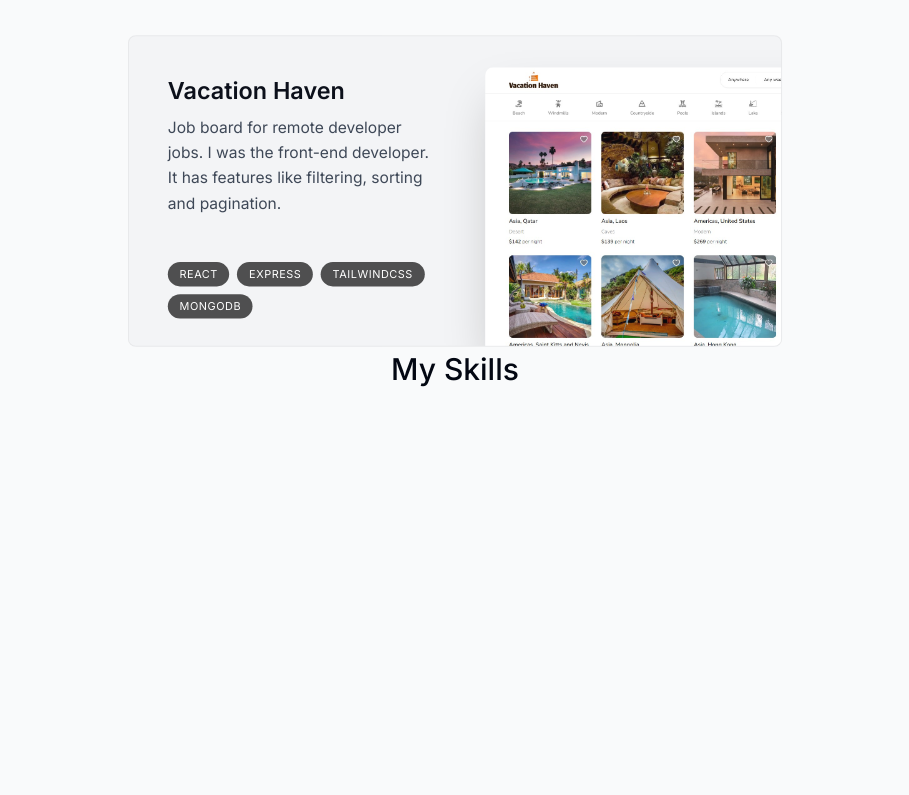
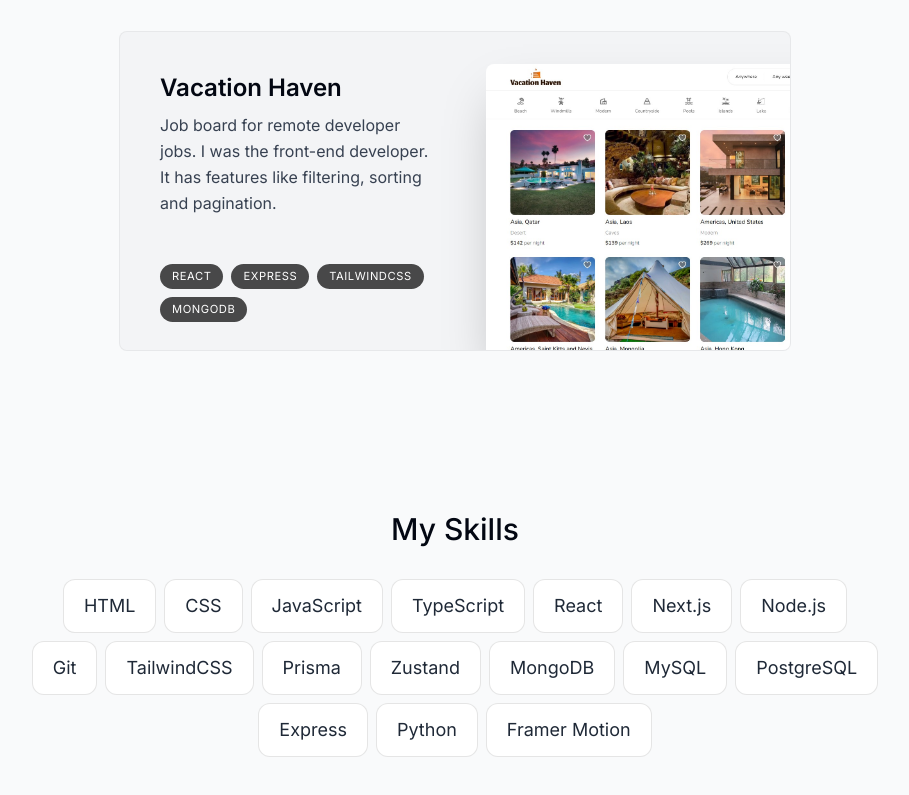
Before and after one commit to naviava/portfolio-v1, a Next.js app: page / in a window 1280 px wide. Shown: the part 2177-2972 px from the top of the page, without its empty margins (185-1094 px from the left). Before the commit the page ends 2596 px from the top, so only its background shows below. Built offline with nearby package versions, Linux system fonts and the light colour scheme.

Commit message:
Added skills section.

```diff
--- a/components/projects.tsx
+++ b/components/projects.tsx
@@ -13,7 +13,7 @@
   const ref = useSection("Projects", 0.4);
 
   return (
-    <section id="projects" ref={ref} className="scroll-mt-28">
+    <section id="projects" ref={ref} className="mb-28 scroll-mt-28 sm:mb-40">
       <SectionHeading title="My Projects" />
       <div className="space-y-3 sm:space-y-8">
         {projectsData.map((project, idx) => (
--- a/components/skills.tsx
+++ b/components/skills.tsx
@@ -1,14 +1,44 @@
 "use client";
 
+import { motion } from "framer-motion";
 import { useSection } from "@/hooks/use-section";
 import SectionHeading from "@/components/section-heading";
+import { skillsData } from "@/lib/data";
+
+const animationVariants = {
+  initial: { opacity: 0, y: 100 },
+  animate: (index: number) => ({
+    opacity: 1,
+    y: 0,
+    transition: { delay: 0.05 * index },
+  }),
+};
 
 export default function Skills() {
   const ref = useSection("Skills");
 
   return (
-    <section ref={ref}>
+    <section
+      id="skills"
+      ref={ref}
+      className="mb-28 max-w-[53rem] scroll-mt-28 text-center sm:mb-40"
+    >
       <SectionHeading title="My Skills" />
+      <ul className="flex flex-wrap justify-center gap-2 text-lg text-gray-800">
+        {skillsData.map((skill, idx) => (
+          <motion.li
+            key={idx}
+            variants={animationVariants}
+            initial="initial"
+            whileInView="animate"
+            custom={idx}
+            viewport={{ once: true }}
+            className="rounded-xl border border-black/10 bg-white px-5 py-3"
+          >
+            {skill}
+          </motion.li>
+        ))}
+      </ul>
     </section>
   );
 }
--- a/lib/data.ts
+++ b/lib/data.ts
@@ -97,11 +97,11 @@
   "Git",
   "TailwindCSS",
   "Prisma",
+  "Zustand",
   "MongoDB",
   "MySQL",
   "PostgreSQL",
   "Express",
   "Python",
-  "Django",
   "Framer Motion",
 ] as const;
```
